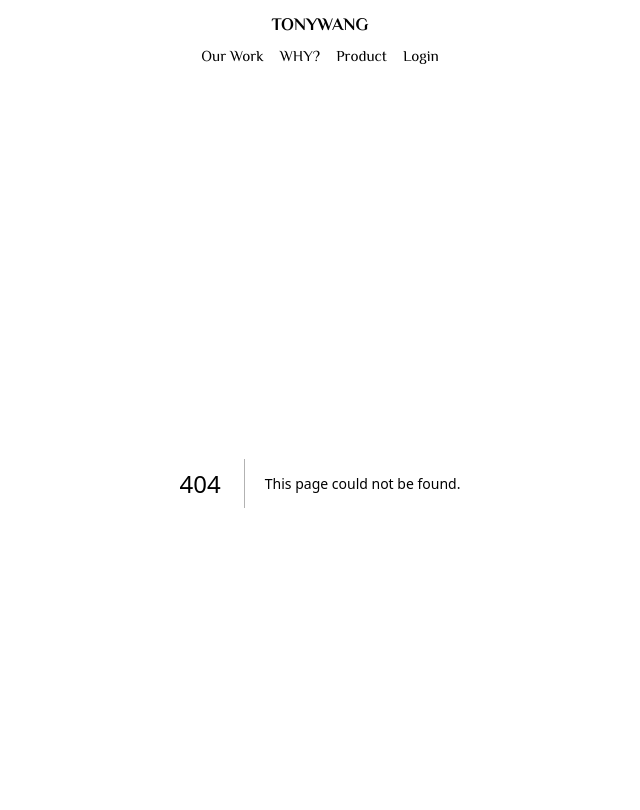
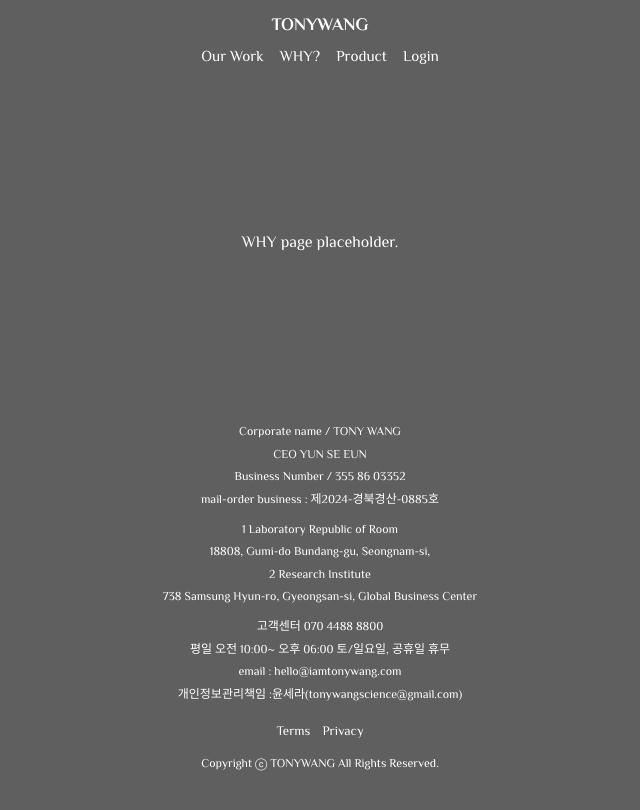
Before and after one commit to iamtonywang/tonytony, a Next.js app: page /why in a window 1280 px wide. Before the commit this address had no page. Shown: the top 810 px of the page, without its empty margins (320-960 px from the left). Built offline with nearby package versions, Linux system fonts and the light colour scheme; a web font is replaced by a local one.

Commit message:
separate ourwork and why into independent structures

```diff
--- /dev/null
+++ b/src/app/ourwork/page.tsx
@@ -0,0 +1,5 @@
+import OurWork from "@/components/sections/OurWork";
+
+export default function OurWorkPage() {
+  return <OurWork />;
+}
--- /dev/null
+++ b/src/app/why/page.tsx
@@ -0,0 +1,5 @@
+import Why from "@/components/sections/Why";
+
+export default function WhyPage() {
+  return <Why />;
+}
--- /dev/null
+++ b/src/components/sections/OurWork/OurWork.module.css
@@ -0,0 +1,15 @@
+.section {
+  width: 100%;
+  min-height: 40vh;
+  display: flex;
+  align-items: center;
+  justify-content: center;
+  padding: 24px 16px;
+  text-align: center;
+}
+
+.text {
+  margin: 0;
+  color: inherit;
+  line-height: 1.6;
+}
--- /dev/null
+++ b/src/components/sections/OurWork/index.tsx
@@ -0,0 +1,3 @@
+import OurWork from "./OurWork";
+
+export default OurWork;
--- /dev/null
+++ b/src/components/sections/Why/Why.module.css
@@ -0,0 +1,15 @@
+.section {
+  width: 100%;
+  min-height: 40vh;
+  display: flex;
+  align-items: center;
+  justify-content: center;
+  padding: 24px 16px;
+  text-align: center;
+}
+
+.text {
+  margin: 0;
+  color: inherit;
+  line-height: 1.6;
+}
--- /dev/null
+++ b/src/components/sections/Why/Why.tsx
@@ -0,0 +1,9 @@
+import styles from "./Why.module.css";
+
+export default function Why() {
+  return (
+    <section className={styles.section}>
+      <p className={styles.text}>WHY page placeholder.</p>
+    </section>
+  );
+}
--- /dev/null
+++ b/src/components/sections/Why/index.tsx
@@ -0,0 +1,3 @@
+import Why from "./Why";
+
+export default Why;
```
Also changed, not shown: src/components/sections/OurWork/OurWork.tsx (added, +9 -0 lines).
